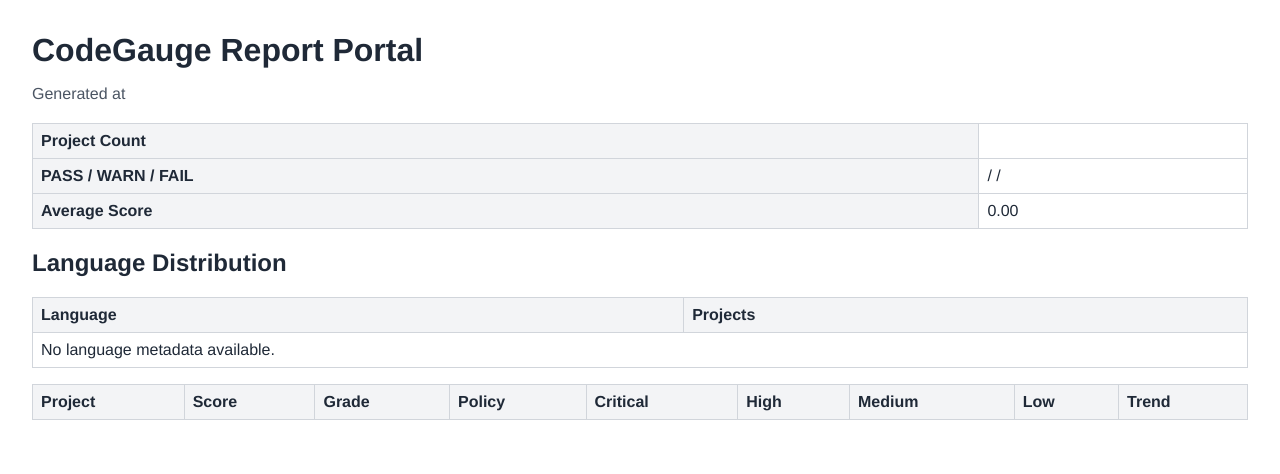
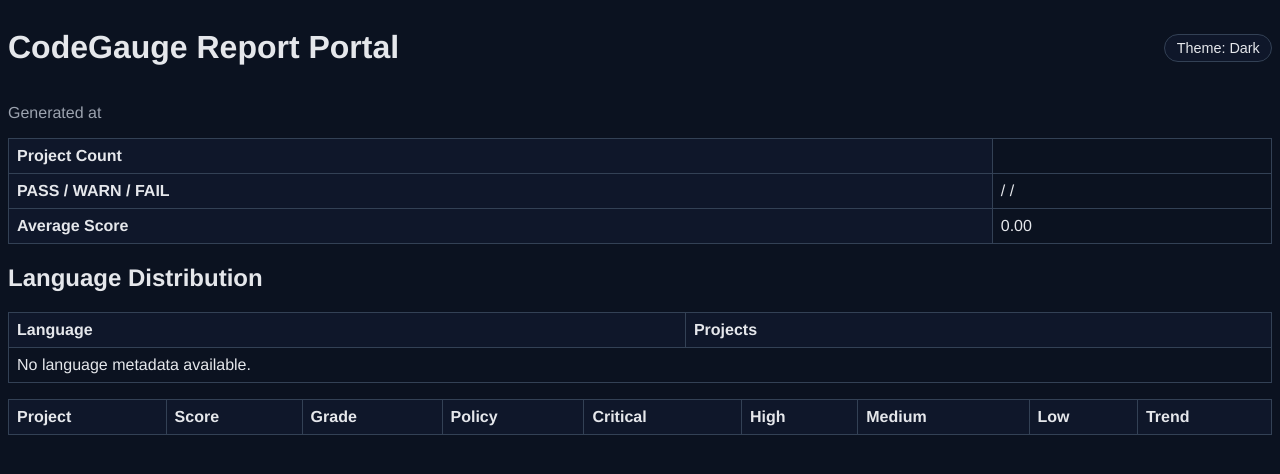
Before and after one commit to rogdooley/CodeGauge, a Python web app: template src/codegauge/reporting/templates/index.html.j2 in a window 1280 px wide. Shown: the top 474 px of the page. Run offline with Jinja, Linux system fonts and the light colour scheme; the template is opened without the code that fills it, so the values that code supplies are empty.

Commit message:
dark mode

```diff
--- /dev/null
+++ b/src/codegauge/reporting/templates/assets/report.css
@@ -0,0 +1,184 @@
+:root {
+  color-scheme: dark;
+  --bg: #0b1220;
+  --panel: #111827;
+  --panel-soft: #0f172a;
+  --text: #e5e7eb;
+  --muted: #9ca3af;
+  --border: #334155;
+  --link: #93c5fd;
+  --link-visited: #c4b5fd;
+  --btn-bg: #0f172a;
+  --btn-text: #e5e7eb;
+  --btn-border: #334155;
+  --btn-primary-bg: #1d4ed8;
+  --btn-primary-text: #eff6ff;
+  --btn-primary-border: #2563eb;
+  --pass: #86efac;
+  --warn: #fde047;
+  --fail: #fca5a5;
+  --pass-bg: #052e16;
+  --warn-bg: #422006;
+  --fail-bg: #450a0a;
+  --pass-border: #16a34a;
+  --warn-border: #ca8a04;
+  --fail-border: #dc2626;
+}
+
+:root[data-theme="light"] {
+  color-scheme: light;
+  --bg: #f8fafc;
+  --panel: #ffffff;
+  --panel-soft: #f8fafc;
+  --text: #111827;
+  --muted: #475569;
+  --border: #cbd5e1;
+  --link: #1d4ed8;
+  --link-visited: #6d28d9;
+  --btn-bg: #ffffff;
+  --btn-text: #0f172a;
+  --btn-border: #cbd5e1;
+  --btn-primary-bg: #1d4ed8;
+  --btn-primary-text: #eff6ff;
+  --btn-primary-border: #1e40af;
+  --pass: #166534;
+  --warn: #92400e;
+  --fail: #b91c1c;
+  --pass-bg: #f0fdf4;
+  --warn-bg: #fffbeb;
+  --fail-bg: #fef2f2;
+  --pass-border: #86efac;
+  --warn-border: #fcd34d;
+  --fail-border: #fca5a5;
+}
+
+:root[data-theme="auto"] {
+  color-scheme: light dark;
+  --bg: #f8fafc;
+  --panel: #ffffff;
+  --panel-soft: #f8fafc;
+  --text: #111827;
+  --muted: #475569;
+  --border: #cbd5e1;
+  --link: #1d4ed8;
+  --link-visited: #6d28d9;
+  --btn-bg: #ffffff;
+  --btn-text: #0f172a;
+  --btn-border: #cbd5e1;
+  --btn-primary-bg: #1d4ed8;
+  --btn-primary-text: #eff6ff;
+  --btn-primary-border: #1e40af;
+  --pass: #166534;
+  --warn: #92400e;
+  --fail: #b91c1c;
+  --pass-bg: #f0fdf4;
+  --warn-bg: #fffbeb;
+  --fail-bg: #fef2f2;
+  --pass-border: #86efac;
+  --warn-border: #fcd34d;
+  --fail-border: #fca5a5;
+}
+
+@media (prefers-color-scheme: dark) {
+  :root[data-theme="auto"] {
+    --bg: #0b1220;
+    --panel: #111827;
+    --panel-soft: #0f172a;
+    --text: #e5e7eb;
+    --muted: #9ca3af;
+    --border: #334155;
+    --link: #93c5fd;
+    --link-visited: #c4b5fd;
+    --btn-bg: #0f172a;
+    --btn-text: #e5e7eb;
+    --btn-border: #334155;
+    --btn-primary-bg: #1d4ed8;
+    --btn-primary-text: #eff6ff;
+    --btn-primary-border: #2563eb;
+    --pass: #86efac;
+    --warn: #fde047;
+    --fail: #fca5a5;
+    --pass-bg: #052e16;
+    --warn-bg: #422006;
+    --fail-bg: #450a0a;
+    --pass-border: #16a34a;
+    --warn-border: #ca8a04;
+    --fail-border: #dc2626;
+  }
+}
+
+body {
+  font-family: "Helvetica Neue", Helvetica, Arial, sans-serif;
+  color: var(--text);
+  background: var(--bg);
+}
+
+a { color: var(--link); }
+a:visited { color: var(--link-visited); }
+
+.mono { font-family: Menlo, Monaco, Consolas, "Liberation Mono", monospace; }
+.subtle, .muted, .meta { color: var(--muted); }
+.card {
+  border: 1px solid var(--border);
+  border-radius: 10px;
+  padding: 0.9rem;
+  margin-bottom: 0.9rem;
+  background: var(--panel);
+}
+
+.btn {
+  border: 1px solid var(--btn-border);
+  border-radius: 9999px;
+  padding: 0.3rem 0.7rem;
+  text-decoration: none;
+  color: var(--btn-text);
+  background: var(--btn-bg);
+  font-size: 0.9rem;
+}
+.btn.primary {
+  background: var(--btn-primary-bg);
+  color: var(--btn-primary-text);
+  border-color: var(--btn-primary-border);
+}
+.title { margin: 0; font-size: 1.5rem; }
+.row { display: flex; justify-content: space-between; align-items: flex-start; gap: 0.75rem; flex-wrap: wrap; }
+.actions { display: flex; gap: 0.5rem; flex-wrap: wrap; }
+.header-row { display: flex; justify-content: space-between; align-items: center; gap: 0.75rem; flex-wrap: wrap; }
+
+table { border-collapse: collapse; width: 100%; margin-bottom: 1rem; }
+th, td { border: 1px solid var(--border); padding: 0.5rem; text-align: left; }
+th { background: var(--panel-soft); }
+td { vertical-align: top; }
+ul { margin: 0.4rem 0 0 1rem; padding: 0; }
+li { margin-bottom: 0.25rem; }
+
+.score-grid { display: grid; grid-template-columns: repeat(4, minmax(0, 1fr)); gap: 0.6rem; }
+.score { border: 1px solid var(--border); border-radius: 8px; padding: 0.6rem; background: var(--panel-soft); }
+.score .label { font-size: 0.78rem; color: var(--muted); text-transform: uppercase; letter-spacing: 0.02em; }
+.score .value { font-size: 1.15rem; font-weight: 700; }
+.two-col { display: grid; grid-template-columns: repeat(2, minmax(0, 1fr)); gap: 0.9rem; }
+
+.stats { display: grid; grid-template-columns: repeat(6, minmax(0, 1fr)); gap: 0.55rem; }
+.stat { border: 1px solid var(--border); border-radius: 8px; padding: 0.55rem; background: var(--panel-soft); }
+.stat .label { color: var(--muted); font-size: 0.75rem; text-transform: uppercase; }
+.stat .value { font-size: 1.1rem; font-weight: 700; }
+.grid-2 { display: grid; grid-template-columns: repeat(2, minmax(0, 1fr)); gap: 0.9rem; }
+
+.status-fail, .grade-D, .grade-F, .delta-down { color: var(--fail); font-weight: 600; }
+.status-warn, .grade-C { color: var(--warn); font-weight: 600; }
+.status-pass, .grade-A, .delta-up { color: var(--pass); font-weight: 600; }
+.grade-B { color: var(--link); font-weight: 600; }
+
+.policy-pass, .policy-PASS { border-color: var(--pass-border); background: var(--pass-bg); }
+.policy-warn, .policy-WARN { border-color: var(--warn-border); background: var(--warn-bg); }
+.policy-fail, .policy-FAIL { border-color: var(--fail-border); background: var(--fail-bg); }
+
+@media (max-width: 1100px) {
+  .stats { grid-template-columns: repeat(3, minmax(0, 1fr)); }
+}
+
+@media (max-width: 900px) {
+  .score-grid { grid-template-columns: repeat(2, minmax(0, 1fr)); }
+  .two-col, .grid-2 { grid-template-columns: 1fr; }
+  .stats { grid-template-columns: repeat(2, minmax(0, 1fr)); }
+}
--- /dev/null
+++ b/src/codegauge/reporting/templates/assets/theme.js
@@ -0,0 +1,39 @@
+(function () {
+  var root = document.documentElement;
+  var key = "codegauge-theme";
+  var states = ["dark", "light", "auto"];
+  var stored = "dark";
+  try {
+    stored = window.localStorage.getItem(key) || "dark";
+  } catch (e) {
+    stored = "dark";
+  }
+  if (states.indexOf(stored) < 0) {
+    stored = "dark";
+  }
+  root.setAttribute("data-theme", stored);
+
+  function applyLabel(button) {
+    var current = root.getAttribute("data-theme") || "dark";
+    button.textContent = "Theme: " + current.charAt(0).toUpperCase() + current.slice(1);
+  }
+
+  window.addEventListener("DOMContentLoaded", function () {
+    var button = document.querySelector("[data-theme-toggle]");
+    if (!button) return;
+    applyLabel(button);
+    button.addEventListener("click", function () {
+      var current = root.getAttribute("data-theme") || "dark";
+      var index = states.indexOf(current);
+      if (index < 0) index = 0;
+      var next = states[(index + 1) % states.length];
+      root.setAttribute("data-theme", next);
+      try {
+        window.localStorage.setItem(key, next);
+      } catch (e) {
+        // ignore localStorage failures
+      }
+      applyLabel(button);
+    });
+  });
+})();
--- a/src/codegauge/reporting/templates/index.html.j2
+++ b/src/codegauge/reporting/templates/index.html.j2
@@ -3,21 +3,16 @@
   <head>
     <meta charset="utf-8" />
     <title>CodeGauge Report Portal</title>
-    <style>
-      body { font-family: "Helvetica Neue", Helvetica, Arial, sans-serif; margin: 2rem; color: #1f2937; }
-      h1 { margin-bottom: 0.5rem; }
-      .subtle { color: #4b5563; margin-bottom: 1.25rem; }
-      table { border-collapse: collapse; width: 100%; margin-bottom: 1rem; }
-      th, td { border: 1px solid #d1d5db; padding: 0.5rem; text-align: left; }
-      th { background: #f3f4f6; }
-      .status-fail { color: #b91c1c; font-weight: 600; }
-      .status-warn { color: #92400e; font-weight: 600; }
-      .status-pass { color: #166534; font-weight: 600; }
-      .mono { font-family: Menlo, Monaco, Consolas, "Liberation Mono", monospace; }
-    </style>
+    <link rel="stylesheet" href="{{ assets_prefix }}/report.css" />
+    <script defer src="{{ assets_prefix }}/theme.js"></script>
   </head>
   <body>
-    <h1>CodeGauge Report Portal</h1>
+    <div class="header-row">
+      <h1>CodeGauge Report Portal</h1>
+      <div class="actions">
+        <button class="btn" type="button" data-theme-toggle>Theme: Dark</button>
+      </div>
+    </div>
     <p class="subtle">Generated at {{ summary.generated_at }}</p>
 
     <table>
```
Also changed, not shown: src/codegauge/reporting/site_builder.py (+23 -5 lines), src/codegauge/reporting/templates/action_plan.html.j2 (+8 -9 lines), src/codegauge/reporting/templates/project.html.j2 (+8 -11 lines), src/codegauge/reporting/templates/run_details.html.j2 (+3 -30 lines), src/codegauge/reporting/templates/run_report.html.j2 (+3 -34 lines), src/codegauge/scanners/django_template_scan_scanner.py (+29 -5 lines), tests/test_django_template_scan_scanner.py (added, +77 -0 lines), tests/test_site_generation.py (+6 -0 lines).
